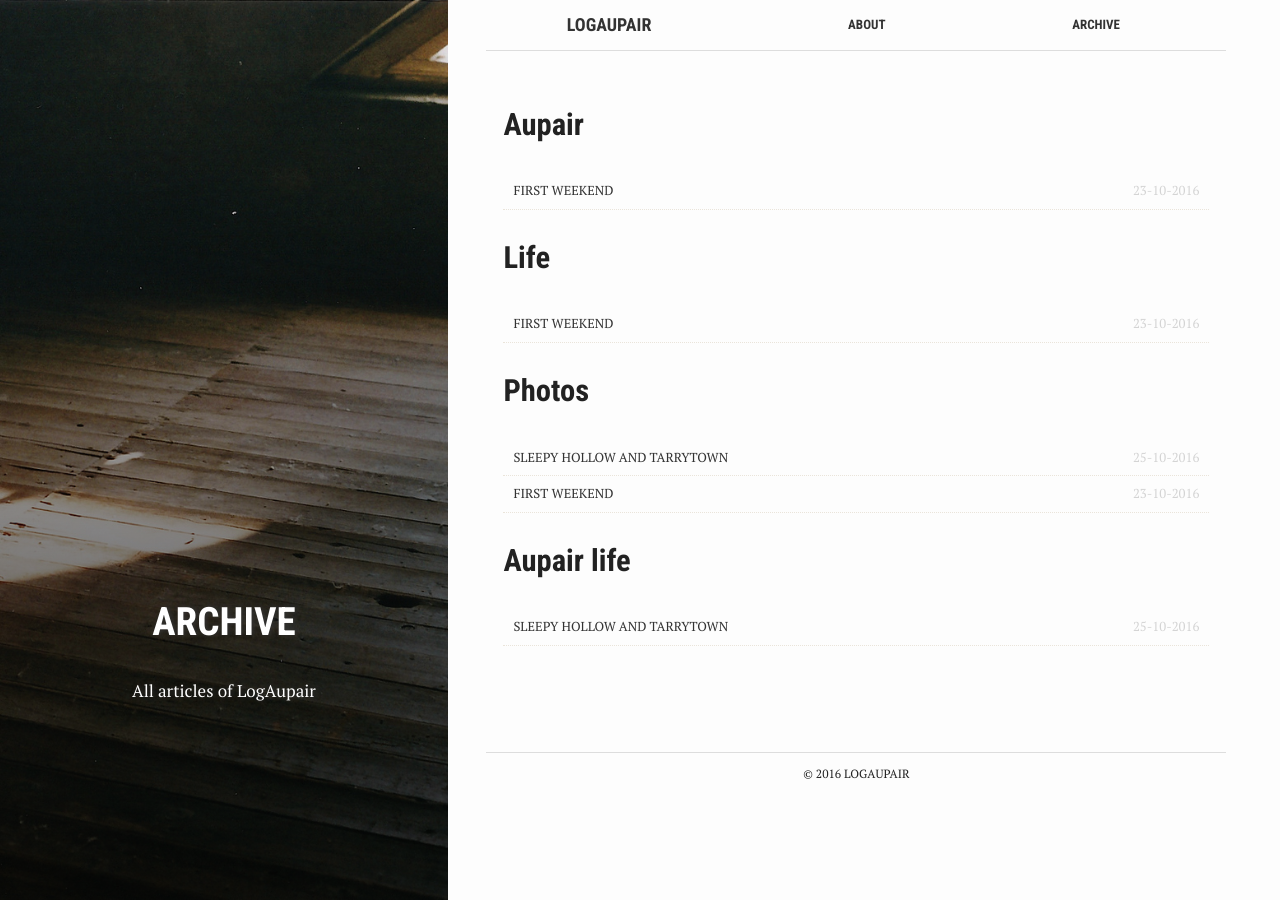
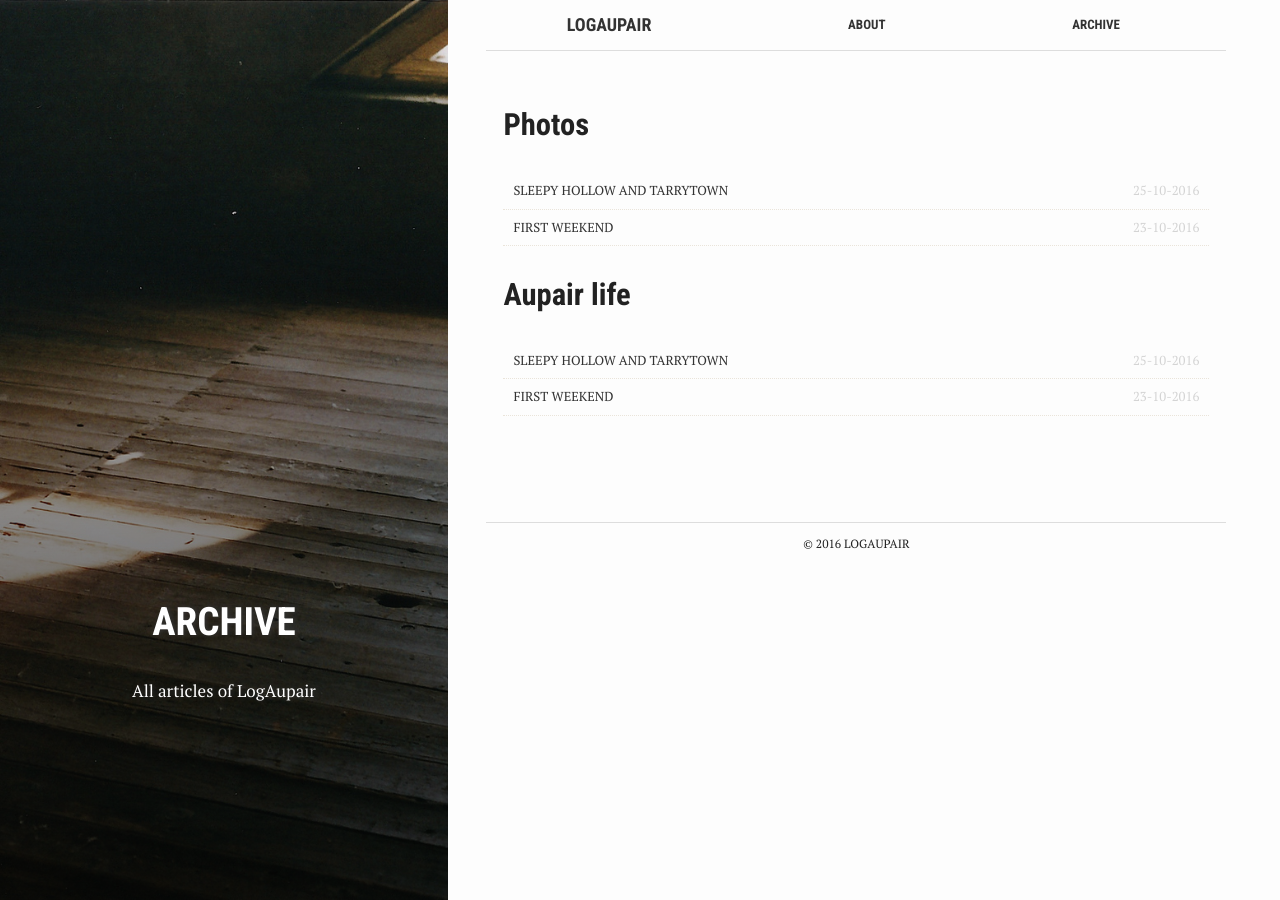
Before and after one commit to logaupair/logaupair.github.io, a Jekyll site: the page built from archive.md, in a window 1280 px wide. Built offline with Jekyll 4.4.1, drawn with Linux system fonts in a browser that asks for light colours.

Commit message:
Updated First Weekend

```diff
--- a/_posts/2016-10-23-first-weekend.markdown
+++ b/_posts/2016-10-23-first-weekend.markdown
@@ -4,9 +4,8 @@ date: 2016-10-23 23:45:00 Z
 categories:
 - posts
 tags:
-- aupair
-- life
 - photos
+- aupair life
 bg: image2.jpg
 summary: Jetlag and squirrels
 author: LogAupair
```
